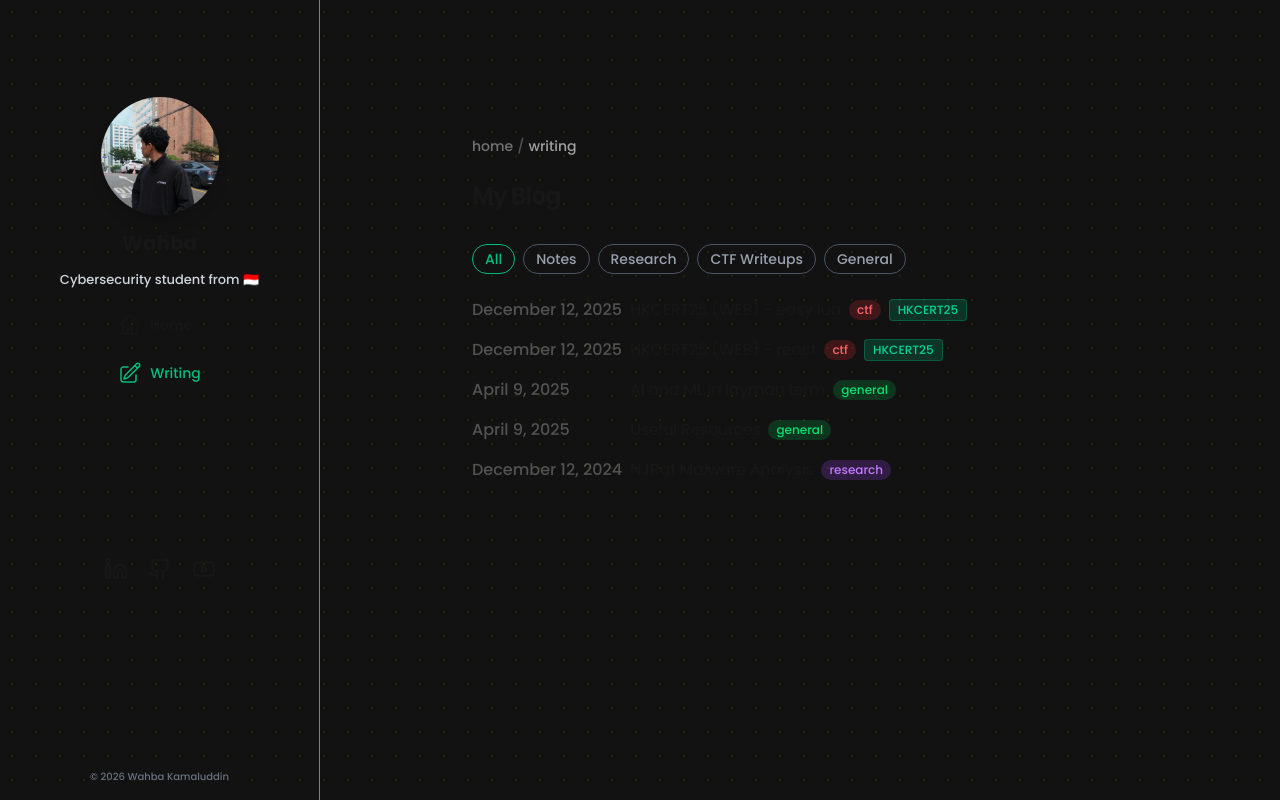
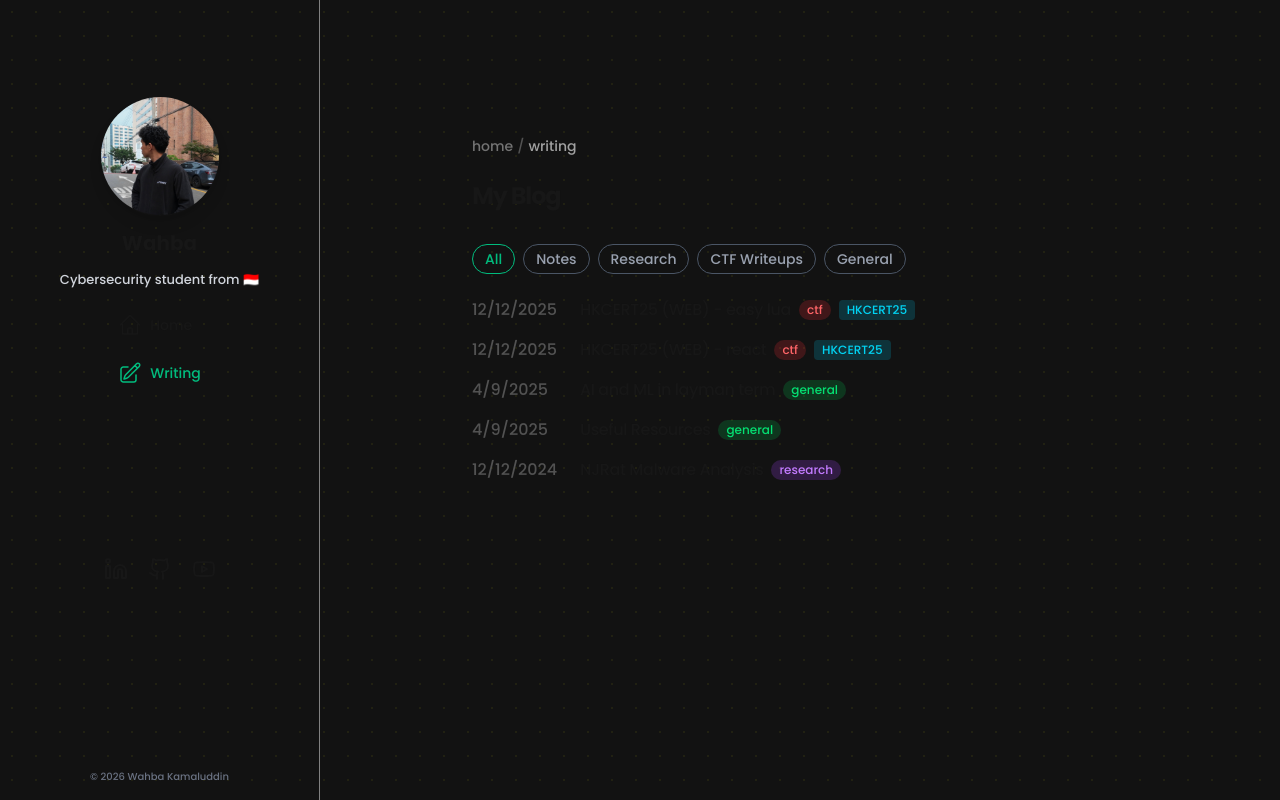
Before and after one commit to wahbakamaluddin/blog1, a Next.js app: page /writing in a window 1280 px wide. Built offline with nearby package versions, Linux system fonts and the light colour scheme.

Commit message:
Adjust color scheme

```diff
--- a/app/components/posts.tsx
+++ b/app/components/posts.tsx
@@ -4,7 +4,7 @@ import Link from 'next/link'
 import { useState } from 'react'
 
 export type Category = 'notes' | 'ctf' | 'general' | 'research'
-export type Competition = 'hkcert25' | 'other'
+export type Competition = 'hkcert25' | 'curtinctf25' | 'other'
 
 export interface Metadata {
   title: string
@@ -32,6 +32,7 @@ const categories: { key: Category | 'all'; label: string }[] = [
 const competitions: { key: Competition | 'all'; label: string }[] = [
   { key: 'all', label: 'All CTF' },
   { key: 'hkcert25', label: 'HKCERT25' },
+  { key: 'curtinctf25', label: 'CurtinCTF25' },
   { key: 'other', label: 'Other' },
 ]
 
@@ -40,11 +41,6 @@ const categoryColors: Record<Category, string> = {
   ctf: 'bg-red-500/20 text-red-400',
   general: 'bg-green-500/20 text-green-400',
   research: 'bg-purple-500/20 text-purple-400',
-}
-
-const competitionColors: Record<Competition, string> = {
-  hkcert25: 'bg-emerald-500/20 text-emerald-400 border-emerald-500/30',
-  other: 'bg-gray-500/20 text-gray-400 border-gray-500/30',
 }
 
 function formatDate(date: string, includeRelative = false): string {
@@ -71,7 +67,7 @@ function formatDate(date: string, includeRelative = false): string {
   }
 
   const fullDate = targetDate.toLocaleString('en-us', {
-    month: 'long',
+    month: 'numeric',
     day: 'numeric',
     year: 'numeric',
   })
@@ -155,7 +151,7 @@ export function BlogPosts({ posts }: { posts: BlogPost[] }) {
               href={`/writing/${post.slug}`}
             >
               <div className="w-full flex flex-col md:flex-row md:items-center space-x-0 md:space-x-2">
-                <p className="text-neutral-600 dark:text-neutral-400 w-[150px] tabular-nums shrink-0">
+                <p className="text-neutral-600 dark:text-neutral-400 w-[100px] tabular-nums shrink-0">
                   {formatDate(post.metadata.publishedAt, false)}
                 </p>
                 <p className="text-neutral-900 dark:text-neutral-100 tracking-tight group-hover:underline">
@@ -168,7 +164,7 @@ export function BlogPosts({ posts }: { posts: BlogPost[] }) {
                     </span>
                   )}
                   {post.metadata.competition && (
-                    <span className={`text-xs px-2 py-0.5 rounded border ${competitionColors[post.metadata.competition]}`}>
+                    <span className={`text-xs px-2 py-0.5 rounded bg-cyan-500/20 text-cyan-400`}>
                       {competitions.find((c) => c.key === post.metadata.competition)?.label || post.metadata.competition}
                     </span>
                   )}
```
